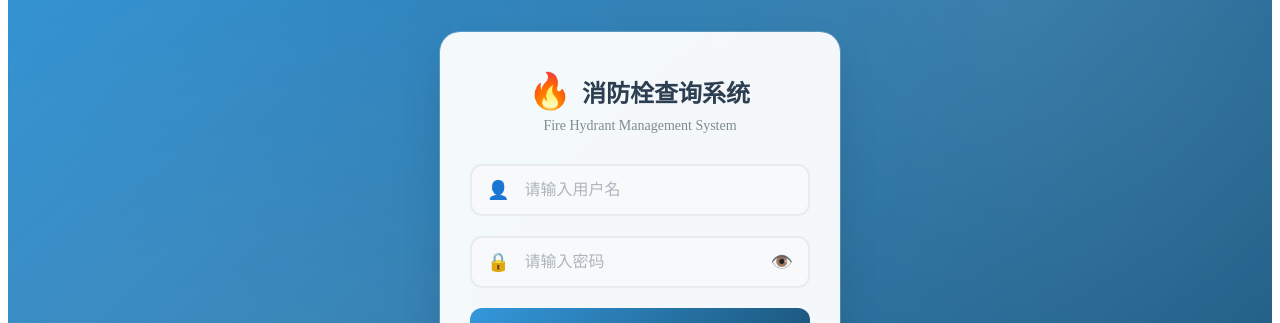
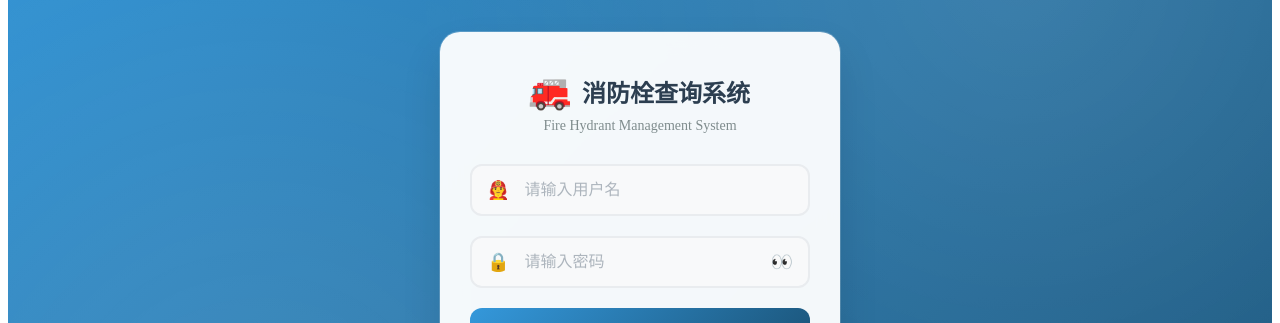
Before and after one commit to RainSile/group3-HydrantManager, a Vue app: page / in a window 1280 px wide. Shown: the part 201-524 px from the top of the page. Built offline with nearby package versions, Linux system fonts and the light colour scheme.

Commit message:
优化初始ui界面

```diff
--- a/src/components/Login.vue
+++ b/src/components/Login.vue
@@ -4,7 +4,7 @@
       <div class="login-card">
         <div class="login-header">
           <div class="logo">
-            <div class="logo-icon">🔥</div>
+            <div class="logo-icon">🚒</div>
             <h1>消防栓查询系统</h1>
           </div>
           <p class="system-desc">Fire Hydrant Management System</p>
@@ -13,7 +13,7 @@
         <form class="login-form" @submit.prevent="handleLogin">
           <div class="form-group">
             <div class="input-wrapper">
-              <span class="input-icon">👤</span>
+              <span class="input-icon">👨‍🚒</span>
               <input
                   v-model="loginForm.username"
                   type="text"
@@ -42,7 +42,7 @@
                   class="password-toggle"
                   @click="showPassword = !showPassword"
               >
-                {{ showPassword ? '🙈' : '👁️' }}
+                {{ showPassword ? '🚫' : '👀' }}
               </button>
             </div>
             <div v-if="errors.password" class="error-message">{{ errors.password }}</div>
```
